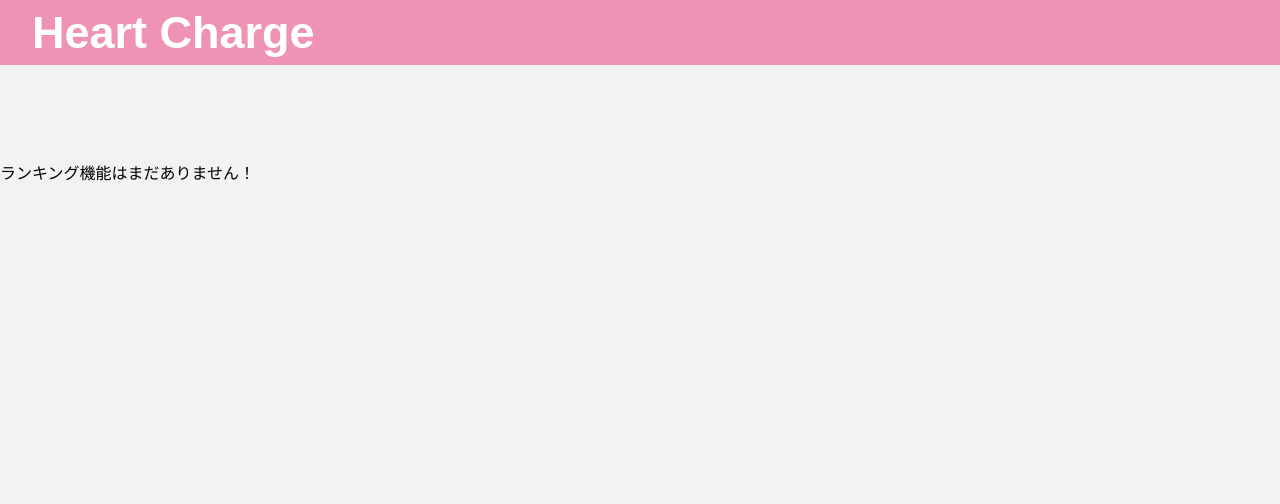
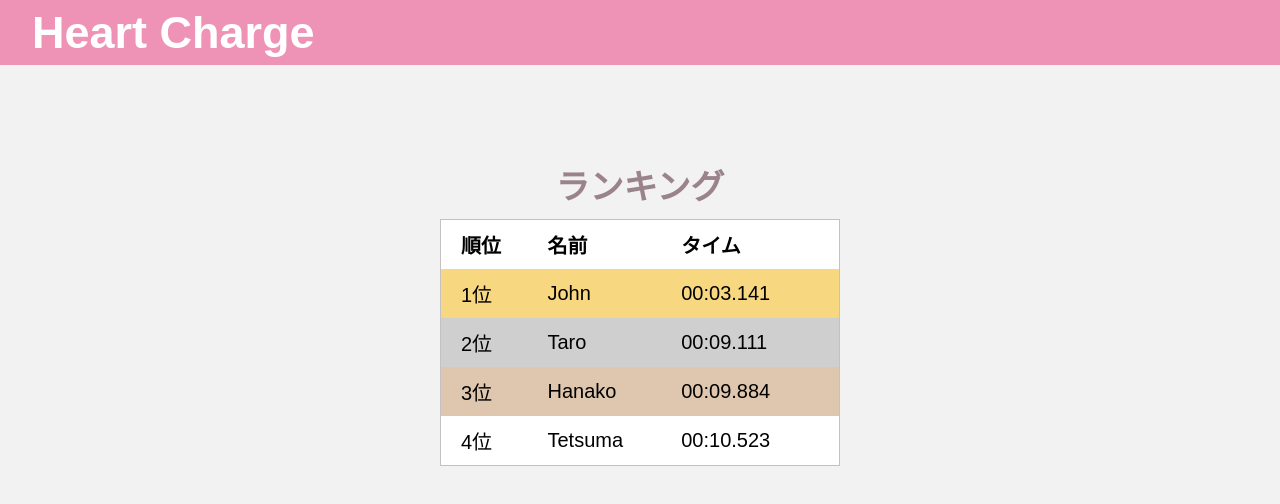
Before and after one commit to tekihei2317/HeartCharge, a plain HTML site: page ranking.html in a window 1280 px wide. Drawn offline with Linux system fonts and the light colour scheme; some packages are replaced by stand-ins of ours.

Commit message:
ハートが一瞬表示される不具合を修正

```diff
--- a/js/index.js
+++ b/js/index.js
@@ -2,9 +2,10 @@
 
 {
   let heart=document.getElementById('heart');
-  console.log(heart);
   let style=heart.style;
-  console.log(style);
+
+  /* ハートを再表示する */
+  style.display="inline";
 
   const heartHeight=600;
   const heartWidth=720;
--- a/js/play.js
+++ b/js/play.js
@@ -2,7 +2,6 @@
 
 {
   let timer=document.getElementById('timer');
-  let counter=document.getElementById('counter');
 
   let startTime=Date.now();
   let clearTime;
@@ -21,8 +20,6 @@
 
   printElapsedTime();
 
-
-  /* jボタンを押す回数 */
   const needCnt=70;
   let cnt=0;
 
@@ -33,11 +30,11 @@
 
   let style=heart.style;
   style.clip=`rect(${maxHeight-curHeight}px, ${maxWidth}px, ${maxHeight}px, 0px)`;
+  style.display="inline";
 
   document.addEventListener('keyup', (event)=>{
     if(event.key==="j"){
       cnt++;
-      counter.textContent=cnt;
 
       curHeight+=maxHeight/needCnt;
       style.clip=`rect(${maxHeight-curHeight}px, ${maxWidth}px, ${maxHeight}px, 0px)`;
@@ -48,5 +45,4 @@
       location.href=`clear.html?time=${clearTime}`;
     }
   });
-
 }
--- a/ranking.html
+++ b/ranking.html
@@ -8,10 +8,39 @@
 
   <body>
     <header>
-      <div class="logo">Heart Charge</div>
+      <a class="logo" href="index.html">Heart Charge</a>
     </header>
-    <div class="container">
-      ランキング機能はまだありません！
+    <div class="ranking-wrapper">
+      <div class="container">
+        <p>ランキング</p>
+        <table>
+          <tr>
+            <th class="rank">順位</th>
+            <th class="name">名前</th>
+            <th class="time">タイム</th>
+          </tr>
+          <tr class="first">
+            <td class="rank">1位</td>
+            <td>John</td>
+            <td>00:03.141</td>
+          </tr>
+          <tr class="second">
+            <td class="rank">2位</td>
+            <td>Taro</td>
+            <td>00:09.111</td>
+          </tr>
+          <tr class="third">
+            <td class="rank">3位</td>
+            <td>Hanako</td>
+            <td>00:09.884</td>
+          </tr>
+          <tr>
+            <td class="rank">4位</td>
+            <td>Tetsuma</td>
+            <td>00:10.523</td>
+          </tr>
+        </table>
+      </div>
     </div>
   </body>
 </html>
--- a/style.css
+++ b/style.css
@@ -85,8 +85,10 @@ header .logo{
   width: 720px;
   height: 600px;
   opacity: 0.65;
+  position: absolute;
 
-  position: absolute;
+  /* 最初は消しておく */
+  display: none;
 }
 
 .index-wrapper p{
@@ -149,6 +151,14 @@ header .logo{
   font-size: 22px;
   font-weight: bold;
   color: var(--MyGray);
+
+  animation: Flash 1.8s infinite;
+}
+
+@keyframes Flash{
+  50%{
+    opacity: 0.0;
+  }
 }
 
 /* play */
@@ -175,6 +185,9 @@ header .logo{
   /* window 640px heart 280px */
   /* left should be 640/2-280/2=180px */
   left: 180px;
+
+  /* 最初は消しておく */
+  display: none;
 }
 
 /* clear */
@@ -249,3 +262,58 @@ header .logo{
 
   color: var(--MyGray);
 }
+
+/* ranking */
+.ranking-wrapper p{
+  font-size: 34px;
+  font-weight: bold;
+  color: var(--MyGray);
+  text-align: center;
+  margin-bottom: 10px;
+}
+
+.ranking-wrapper table{
+  width: 400px;
+  background-color: var(--MyWhite);
+  border-collapse: collapse;
+  border: 1px solid var(--BoundaryBlack);
+
+  margin: 0 auto;
+  font-size: 20px;
+}
+
+.ranking-wrapper table th{
+  text-align: left;
+}
+
+.ranking-wrapper table tr{
+  cursor: pointer;
+}
+
+.ranking-wrapper table tr:hover{
+  background-color: #d4f0fd;
+}
+
+.ranking-wrapper table th{
+  padding: 10px 0px;
+}
+
+.ranking-wrapper table td{
+  padding: 10px 0px;
+}
+
+.ranking-wrapper table .rank{
+  padding-left: 20px;
+}
+
+.ranking-wrapper table .first{
+  background-color: rgba(239, 175, 0, 0.5);
+}
+
+.ranking-wrapper table .second{
+  background-color: rgba(159, 160, 160, 0.5);
+}
+
+.ranking-wrapper table .third{
+  background-color: rgba(192, 141, 94, 0.5);
+}
```
Also changed, not shown: 404.html (added, +33 -0 lines), clear.html (+2 -2 lines), play.html (+2 -2 lines), 4 other files.
